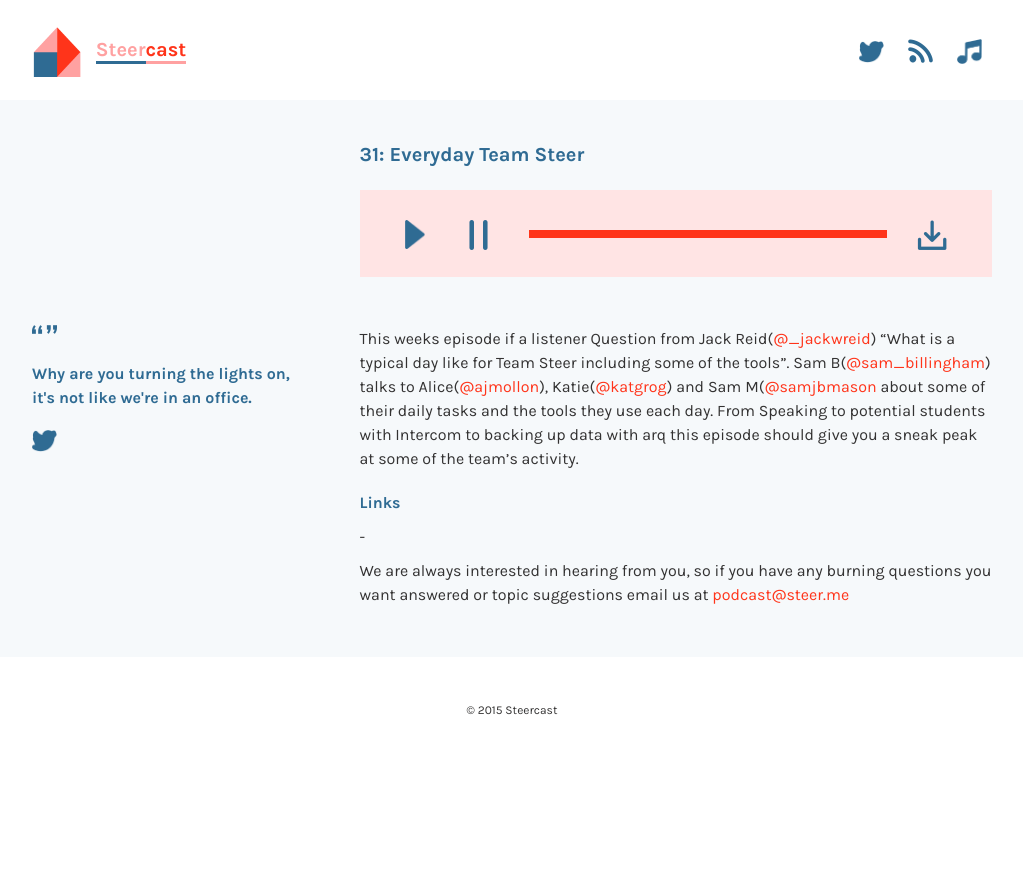
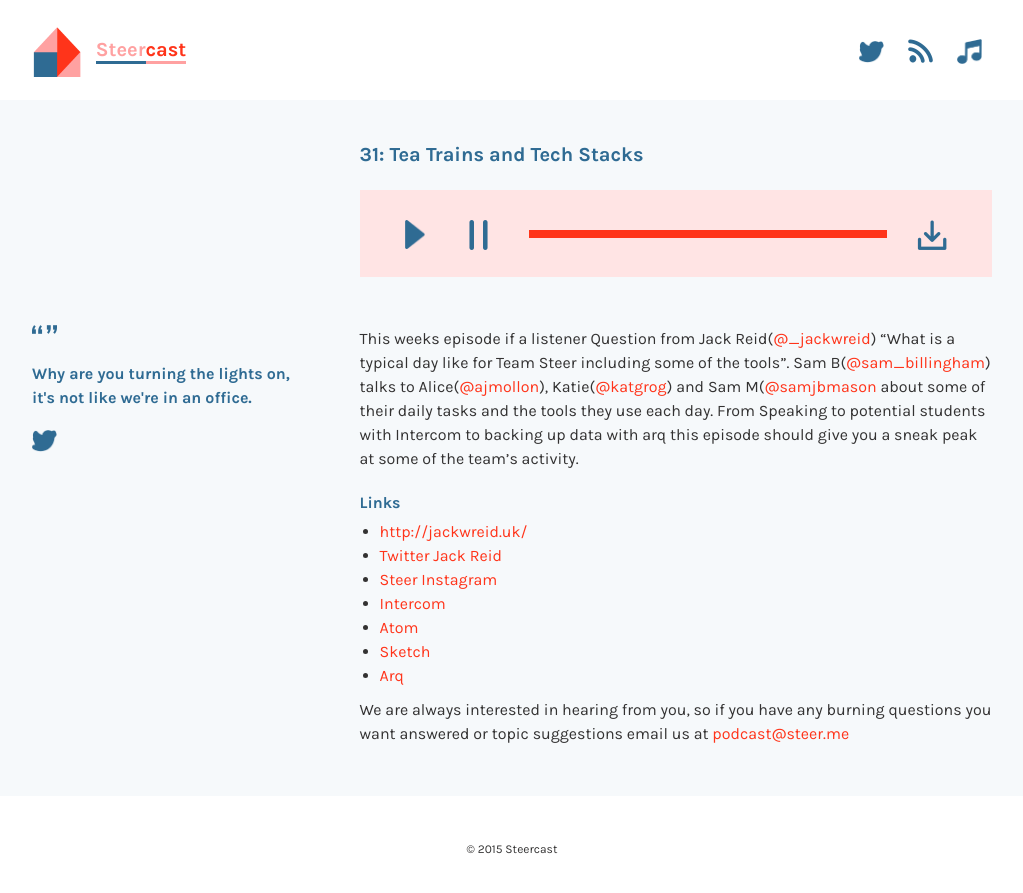
Before and after one commit to vivienney/podcast, a Jekyll site: the page built from _episodes/31.markdown, in a window 1280 px wide. Shown: the top 893 px of the page, without its empty margins (128-1151 px from the left). Built offline with Jekyll 4.4.1, drawn with Linux system fonts in a browser that asks for light colours.

Commit message:
links + title change

```diff
--- a/_episodes/31.markdown
+++ b/_episodes/31.markdown
@@ -1,7 +1,7 @@
 ---
 layout: post
 title: "31"
-long_title: "31: Everyday Team Steer"
+long_title: "31: Tea Trains and Tech Stacks"
 date: 2015-08-04 10:00:00
 quote: "Why are you turning the lights on, it's not like we're in an office."
 audio_link: "http://steer-podcast.s3-eu-west-1.amazonaws.com/31.mp3"
@@ -16,6 +16,12 @@
 This weeks episode if a listener Question from Jack Reid([@_jackwreid](https://twitter.com/_jackwreid)) "What is a typical day like for Team Steer including some of the tools". Sam B([@sam_billingham](https://twitter.com/sam_billingham)) talks to Alice([@ajmollon](https://twitter.com/ajmollon)), Katie([@katgrog](https://twitter.com/katgrog)) and Sam M([@samjbmason](https://twitter.com/samjbmason) about some of their daily tasks and the tools they use each day. From Speaking to potential students with Intercom to backing up data with arq this episode should give you a sneak peak at some of the team's activity.
 
 #### Links
--
+- [http://jackwreid.uk/](http://jackwreid.uk/)
+- [Twitter Jack Reid](https://twitter.com/_jackwreid)
+- [Steer Instagram](https://instagram.com/teamsteer/)
+- [Intercom](https://www.intercom.io/)
+- [Atom](atom.io)
+- [Sketch](http://bohemiancoding.com/)
+- [Arq](https://www.arqbackup.com/)
 
 We are always interested in hearing from you, so if you have any burning questions you want answered or topic suggestions email us at [podcast@steer.me](mailto:podcast@steer.me)
```
